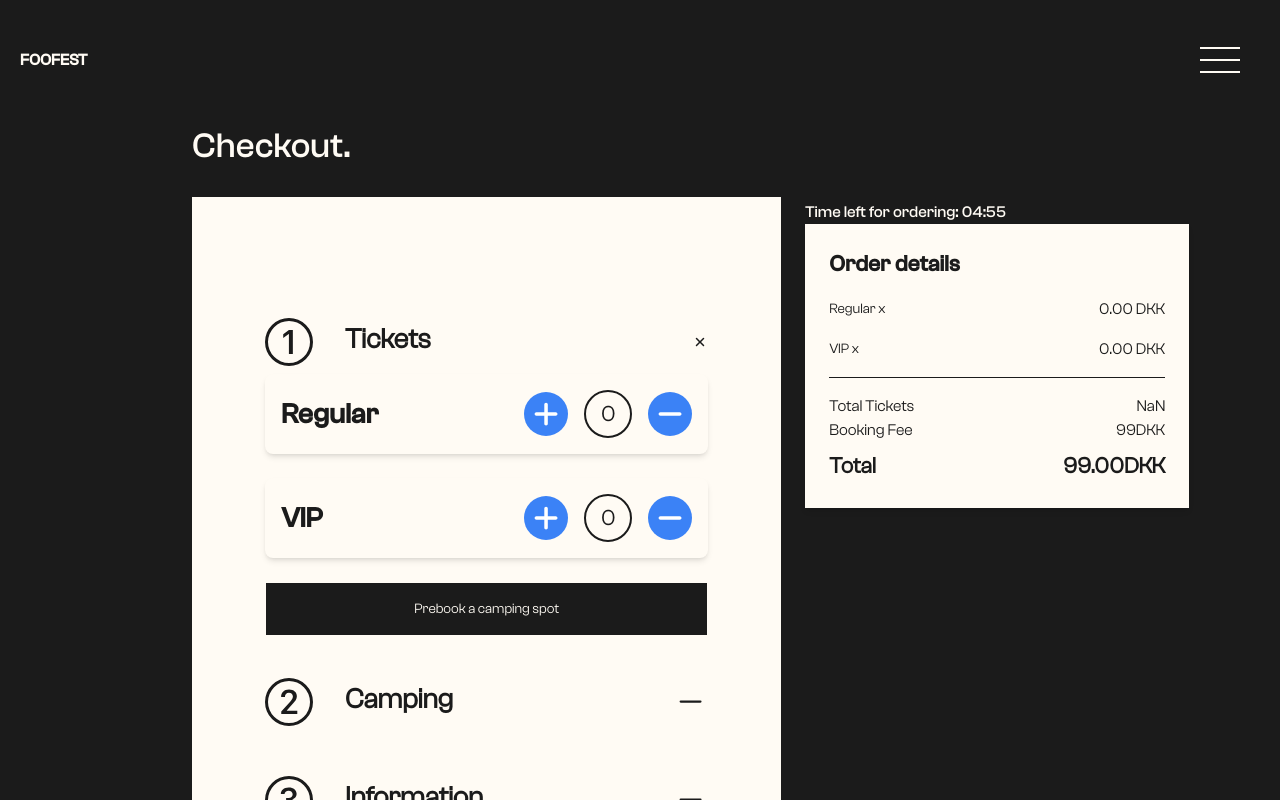
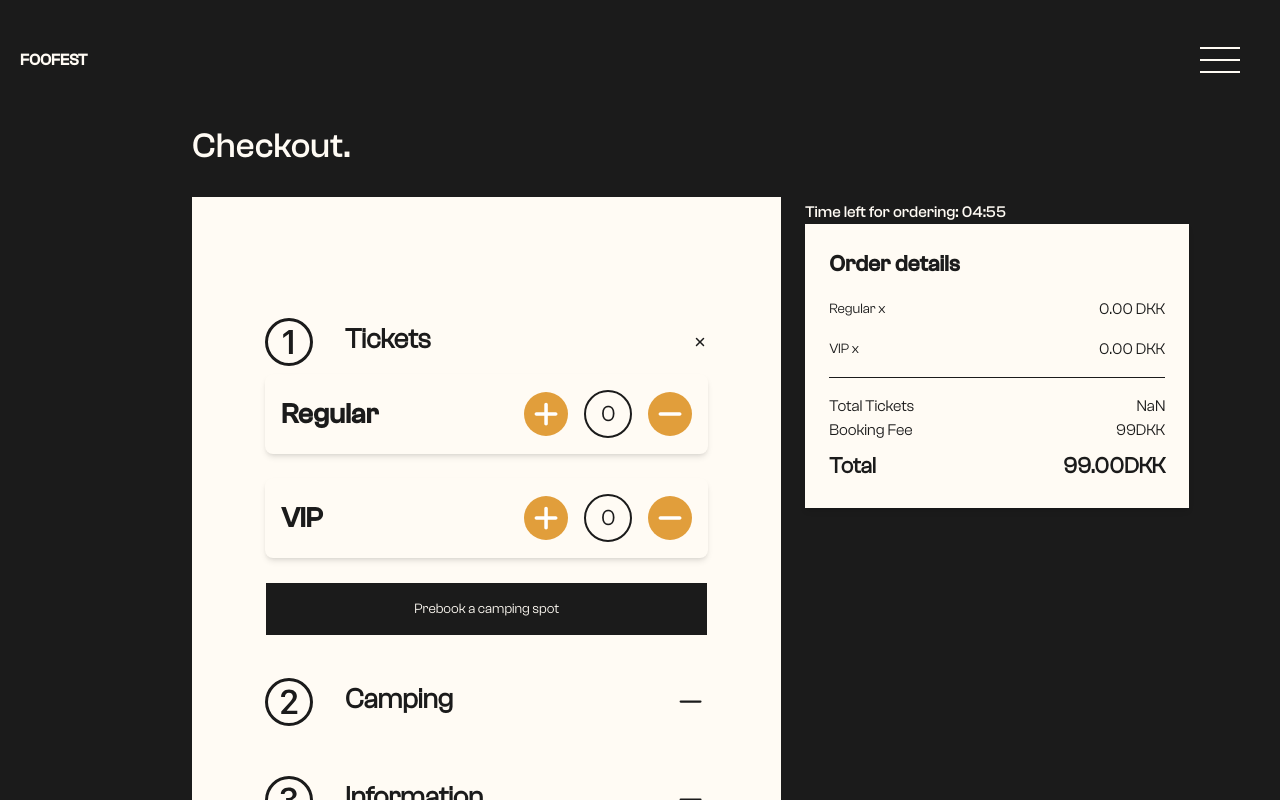
Before and after one commit to dare0002/dama_eksamen_24_25_2.0, a Next.js app: page /Booking in a window 1280 px wide. Shown: the top 800 px of the page. Built offline with nearby package versions, Linux system fonts and the light colour scheme; no server answers.

Commit message:
small changes, color on btn + dots after text

```diff
--- a/src/app/Booking/components/Amount.jsx
+++ b/src/app/Booking/components/Amount.jsx
@@ -38,7 +38,7 @@ const Amount = ({ type, price, onUpdate }) => {
       <div className="flex items-center space-x-4">
         <button
           onClick={addTicket}
-          className="p-2 rounded-full bg-blue-500 text-white hover:bg-blue-600 focus:outline-none focus:ring-2 focus:ring-blue-400"
+          className="p-2 rounded-full bg-orange text-white hover:bg-orange/60 focus:outline-none focus:ring-2 focus:ring-orange/100"
         >
           <FaPlus className="text-xl" />
         </button>
@@ -47,7 +47,7 @@ const Amount = ({ type, price, onUpdate }) => {
         </div>
         <button
           onClick={removeTicket}
-          className="p-2 rounded-full bg-blue-500 text-white hover:bg-blue-600 focus:outline-none focus:ring-2 focus:ring-blue-400"
+          className="p-2 rounded-full bg-orange text-white hover:bg-orange/60 focus:outline-none focus:ring-2 focus:ring-orange/100"
         >
           <FaMinus className="text-xl" />
         </button>
--- a/src/app/Tickets/components/TicketCardInfo.jsx
+++ b/src/app/Tickets/components/TicketCardInfo.jsx
@@ -86,7 +86,7 @@ const TicketCardInfo = () => {
 
       <div className="text-center text-xs mt-10 ">
         <p className="text-sm md:text-lg">NB if you buy a ticket you must prebook a camping spot.</p>
-         <p className="text-xs md:text-base mt-2">You can prebook a camping spot in the checkout section</p>
+         <p className="text-xs md:text-base mt-2">You can prebook a camping spot in the checkout section.</p>
       </div>
     </div>
   );
--- a/src/components/FAQ.jsx
+++ b/src/components/FAQ.jsx
@@ -26,7 +26,7 @@ const Accordion = () => {
 
   return (
     <section className="w-full max-w-2xl mx-auto  px-4 md:px-6 py-24 bg-transparent bg-no-repeat">
-      <h3 className="text-white pb-4 md:text-xl text-lg">FAQ</h3>
+      <h3 className="text-white pb-4 md:text-xl text-lg">FAQ.</h3>
 
       {faqData.map((item, index) => (
         <Item
```
